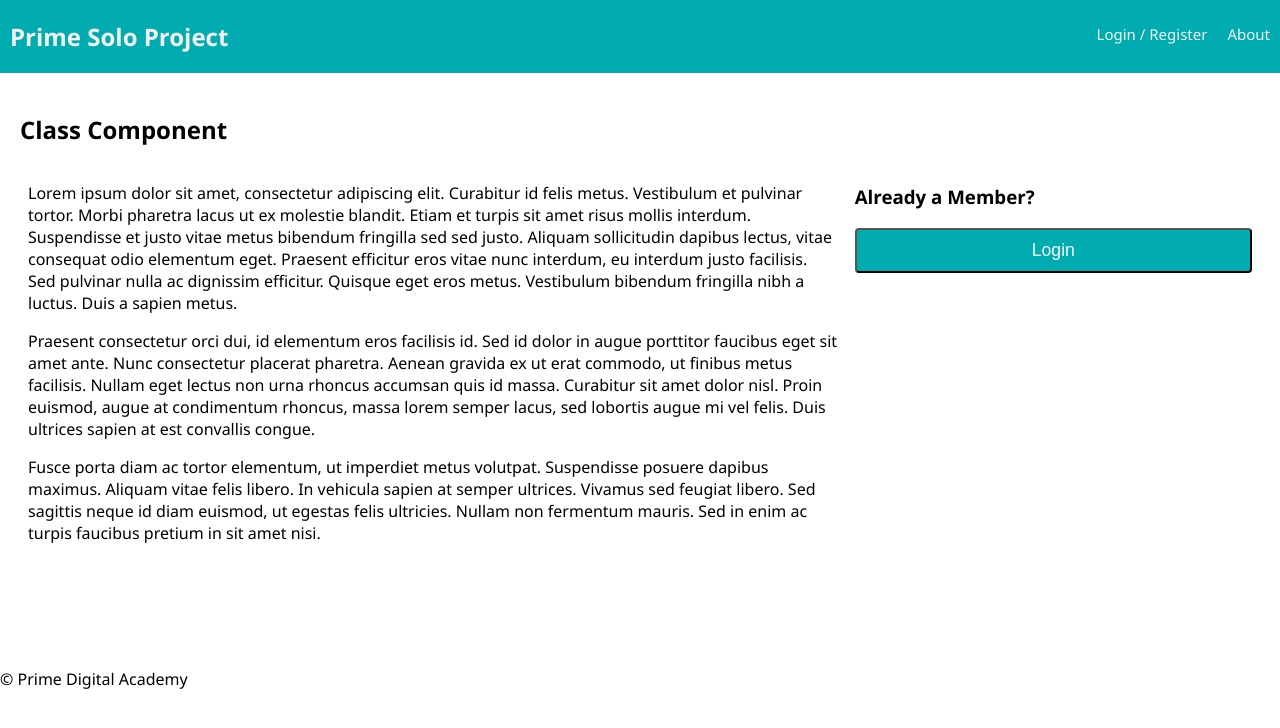
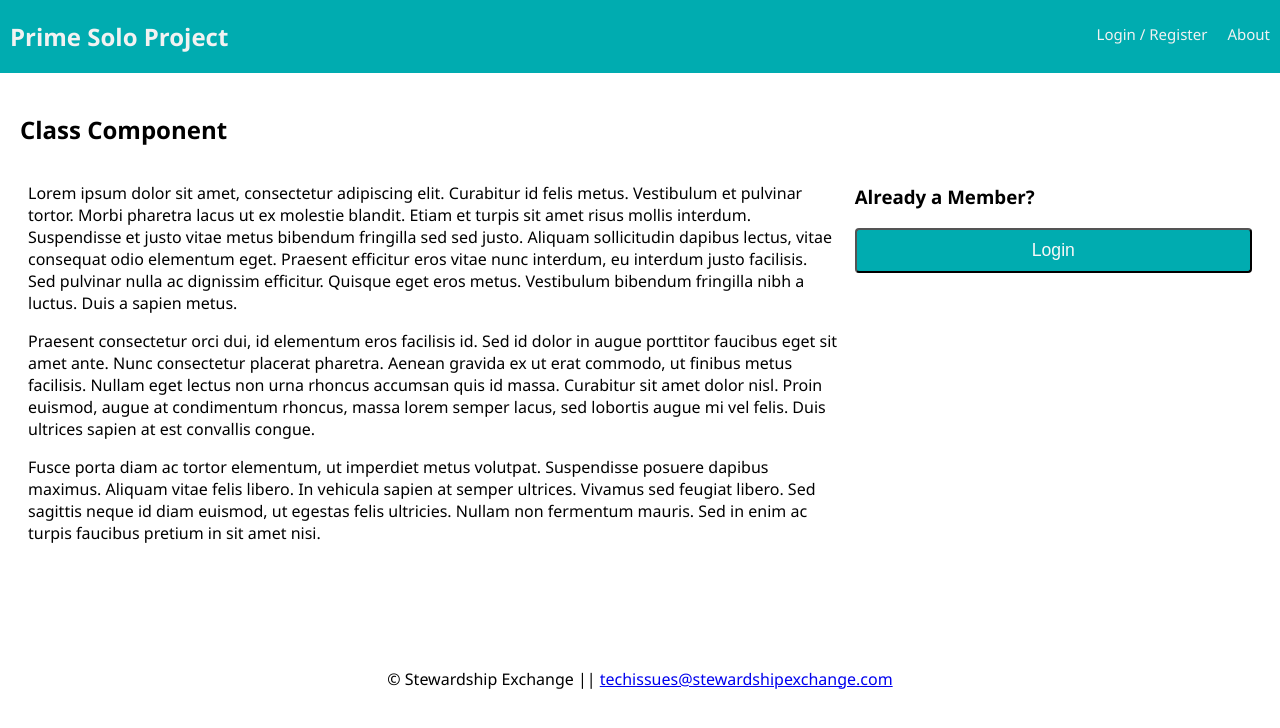
Before and after one commit to codingcolby/StewardshipExchange-Full-Stack, a React app: page /#/home in a window 1280 px wide. Built offline with nearby package versions, Linux system fonts and the light colour scheme; no server answers.

Commit message:
moved footer.css to styles folder; added copyright and tech mailto to footer

```diff
--- a/src/components/Footer/Footer.js
+++ b/src/components/Footer/Footer.js
@@ -1,5 +1,5 @@
 import React from 'react';
-import './Footer.css'
+import '../styles/Footer.css'
 
 // This is one of our simplest components
 // It doesn't have local state, so it can be a function component.
@@ -8,7 +8,7 @@ import './Footer.css'
 
 const Footer = () => (
   <footer>
-    &copy; Prime Digital Academy
+    &copy; Stewardship Exchange  ||  <a href="mailto:techissues@stewardshipexchange.com">techissues@stewardshipexchange.com</a>
   </footer>
 );
 
--- a/src/components/Footer/Footer.css
+++ b/src/components/styles/Footer.css
@@ -1,3 +1,4 @@
 footer {
     margin-top: 80px;
+    text-align: center;
 }
```
